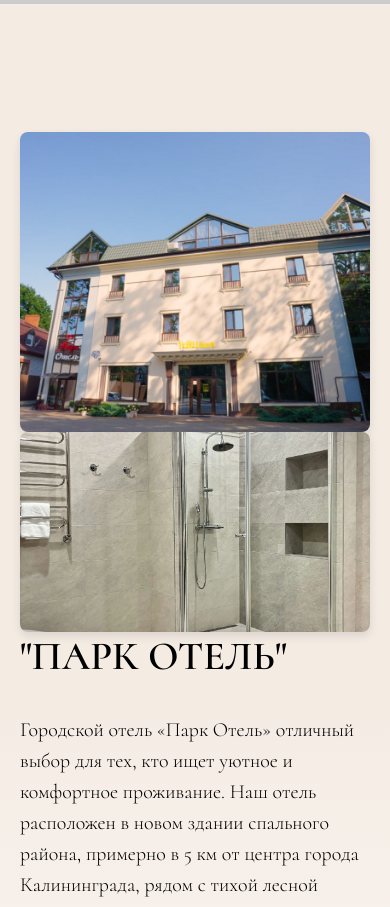
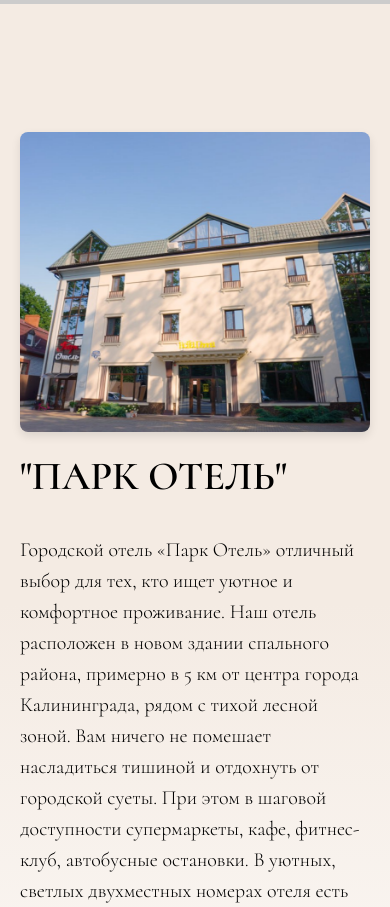
Before and after one commit to maik791277/serene-park-next, a Next.js app: page / in a window 390 px wide. Shown: the part 840-1747 px from the top of the page. Built offline with nearby package versions, Linux system fonts and the light colour scheme; grey boxes are pictures that could not be loaded.

Commit message:
refactor: обновление

```diff
--- a/src/app/page.tsx
+++ b/src/app/page.tsx
@@ -55,7 +55,7 @@ export default function Home() {
       </section>
       <section className="second-block pt-32 pb-14">
         <div className="container flex m-auto justify-center max-lg:flex-col max-lg:items-center ">
-          <div className="max-w-xl w-full mx-5">
+          <div className="max-w-xl w-full mx-5 pb-[20px]">
             <div className="mx-5">
               <div className="relative w-full h-[500px] max-sm:h-[400px] max-[500px]:h-[300px] max-[320px]:h-[200px]">
                 <Image
@@ -64,14 +64,6 @@ export default function Home() {
                   alt="Уютный номер отеля с обеденной зоной, длинным столом, белыми стульями, подвесными светильниками и окнами с видом на сад"
                   fill
                   sizes="(max-width: 768px) 100vw, 50vw"
-                />
-              </div>
-              <div className="relative w-full h-[300px] pt-[20px] sm:hidden max-[500px]:h-[200px]">
-                <Image
-                  className="rounded-lg shadow-[0px_4px_10px_rgba(0,0,0,0.1)] transition-transform duration-300 hover:scale-105 border-gray-300 object-cover"
-                  src="/images/improved3.webp"
-                  alt="asd"
-                  fill
                 />
               </div>
             </div>
```
